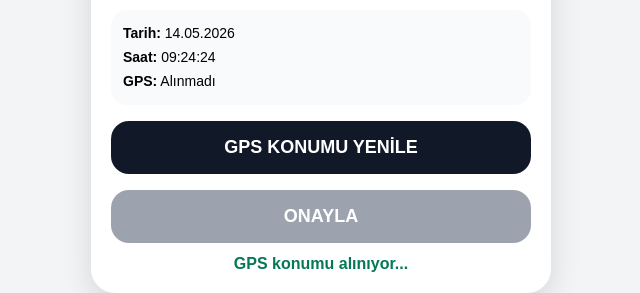
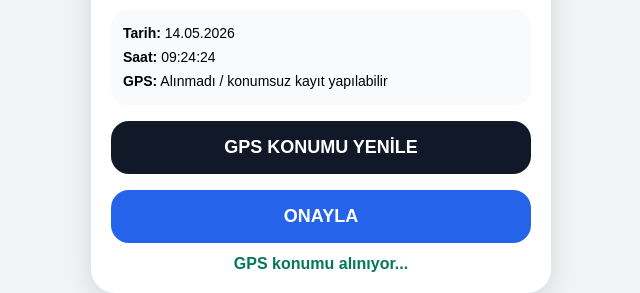
Before and after one commit to oyunicinonursahin-bit/sulama-kayit-app, a React (Vite) app: page / in a window 1280 px wide. Shown: the part 492-785 px from the top of the page, without its empty margins (319-959 px from the left). Built offline with nearby package versions, Linux system fonts and the light colour scheme; no server answers.

Commit message:
konumsuz kayit izni eklendi

```diff
--- a/src/App.jsx
+++ b/src/App.jsx
@@ -4,7 +4,6 @@ const GOOGLE_SCRIPT_URL =
   "https://script.google.com/macros/s/AKfycbxD_LKGCZTpAcC8EUw5Bd3Uy0Q-aFLPY1FAe12-E1W0M1v-if1EAHjTW9SzMn5Tp6vc/exec";
 
 export default function App() {
-
   const personelListesi = [
     "Burak Ateş",
     "Görkem Turan",
@@ -58,34 +57,26 @@ export default function App() {
   const [gonderiliyor, setGonderiliyor] = React.useState(false);
 
   React.useEffect(() => {
-
     const eskiKayitlar = JSON.parse(
       localStorage.getItem("sahaKayitlari") || "[]"
     );
 
     setKayitlar(eskiKayitlar);
-
     konumGetir();
-
   }, []);
 
   const konumGetir = () => {
-
     setDurum("GPS konumu alınıyor...");
     setHata(false);
 
     if (!navigator.geolocation) {
-
-      setDurum("Bu cihaz GPS desteklemiyor.");
-      setHata(true);
-
+      setDurum("Bu cihaz GPS desteklemiyor. Konumsuz kayıt yapılabilir.");
+      setHata(false);
       return;
     }
 
     navigator.geolocation.getCurrentPosition(
-
       (position) => {
-
         setKonum({
           lat: position.coords.latitude,
           lng: position.coords.longitude,
@@ -94,15 +85,11 @@ export default function App() {
         setDurum("GPS konumu alındı.");
         setHata(false);
       },
-
       () => {
-
         setKonum(null);
-
-        setDurum("GPS alınamadı. Konum izni verin.");
-        setHata(true);
+        setDurum("GPS alınamadı. Konumsuz kayıt yapılabilir.");
+        setHata(false);
       },
-
       {
         enableHighAccuracy: true,
         timeout: 15000,
@@ -112,38 +99,21 @@ export default function App() {
   };
 
   const kaydet = async () => {
-
     if (gonderiliyor) return;
 
     setGonderiliyor(true);
 
     if (!personel || !sayacId || !hidrantNo || !islem) {
-
-      setDurum(
-        "Personel, Sayaç ID, Hidrant No ve yapılan iş zorunludur."
-      );
-
+      setDurum("Personel, Sayaç ID, Hidrant No ve yapılan iş zorunludur.");
       setHata(true);
       setGonderiliyor(false);
-
       return;
     }
 
     if (islem === "Tamir" && !aciklama.trim()) {
-
       setDurum("Tamir işlemi için açıklama zorunludur.");
       setHata(true);
       setGonderiliyor(false);
-
-      return;
-    }
-
-    if (!konum) {
-
-      setDurum("GPS konumu zorunludur.");
-      setHata(true);
-      setGonderiliyor(false);
-
       return;
     }
 
@@ -159,7 +129,9 @@ export default function App() {
       hidrantNo,
       islem,
       aciklama: islem === "Tamir" ? aciklama : "",
-      konum: `${konum.lat.toFixed(6)}, ${konum.lng.toFixed(6)}`,
+      konum: konum
+        ? `${konum.lat.toFixed(6)}, ${konum.lng.toFixed(6)}`
+        : "Konum alınamadı",
       fotograf: fotograf ? fotograf.name : "Fotoğraf yok",
     };
 
@@ -167,35 +139,20 @@ export default function App() {
 
     setKayitlar(guncelKayitlar);
 
-    localStorage.setItem(
-      "sahaKayitlari",
-      JSON.stringify(guncelKayitlar)
-    );
+    localStorage.setItem("sahaKayitlari", JSON.stringify(guncelKayitlar));
 
     try {
-
       await fetch(GOOGLE_SCRIPT_URL, {
         method: "POST",
         body: JSON.stringify(yeniKayit),
       });
 
-      setDurum(
-        "Kayıt oluşturuldu ve Google Sheets'e gönderildi."
-      );
+      setDurum("Kayıt oluşturuldu ve Google Sheets'e gönderildi.");
+      setHata(false);
+    } catch (error) {
+      console.log("Google Sheets gönderim hatası:", error);
 
-      setHata(false);
-
-    } catch (error) {
-
-      console.log(
-        "Google Sheets gönderim hatası:",
-        error
-      );
-
-      setDurum(
-        "Kayıt cihazda saklandı. Google Sheets'e gönderilemedi."
-      );
-
+      setDurum("Kayıt cihazda saklandı. Google Sheets'e gönderilemedi.");
       setHata(true);
     }
 
@@ -210,28 +167,18 @@ export default function App() {
   };
 
   return (
-
     <div className="app">
-
       <div className="card">
-
         <h1>Sulama Birliği Saha Kayıt</h1>
 
         <label>Personel</label>
 
-        <select
-          value={personel}
-          onChange={(e) => setPersonel(e.target.value)}
-        >
-
+        <select value={personel} onChange={(e) => setPersonel(e.target.value)}>
           {personelListesi.map((item) => (
-
             <option key={item} value={item}>
               {item}
             </option>
-
           ))}
-
         </select>
 
         <label>Sayaç ID</label>
@@ -254,23 +201,15 @@ export default function App() {
 
         <label>Yapılan İş</label>
 
-        <select
-          value={islem}
-          onChange={(e) => setIslem(e.target.value)}
-        >
-
+        <select value={islem} onChange={(e) => setIslem(e.target.value)}>
           {islemListesi.map((item) => (
-
             <option key={item} value={item}>
               {item}
             </option>
-
           ))}
-
         </select>
 
         {islem === "Tamir" && (
-
           <>
             <label>Tamir Açıklaması</label>
 
@@ -293,59 +232,34 @@ export default function App() {
         />
 
         <div className="info">
-
           <div>
-            <b>Tarih:</b>{" "}
-            {new Date().toLocaleDateString("tr-TR")}
+            <b>Tarih:</b> {new Date().toLocaleDateString("tr-TR")}
           </div>
 
           <div>
-            <b>Saat:</b>{" "}
-            {new Date().toLocaleTimeString("tr-TR")}
+            <b>Saat:</b> {new Date().toLocaleTimeString("tr-TR")}
           </div>
 
           <div>
             <b>GPS:</b>{" "}
-
             {konum
               ? `${konum.lat.toFixed(6)}, ${konum.lng.toFixed(6)}`
-              : "Alınmadı"}
+              : "Alınmadı / konumsuz kayıt yapılabilir"}
           </div>
-
         </div>
 
-        <button
-          onClick={konumGetir}
-          className="secondary"
-        >
+        <button onClick={konumGetir} className="secondary">
           GPS KONUMU YENİLE
         </button>
 
-        <button
-          onClick={kaydet}
-          disabled={!konum || gonderiliyor}
-        >
-
-          {gonderiliyor
-            ? "KAYDEDİLİYOR..."
-            : "ONAYLA"}
-
+        <button onClick={kaydet} disabled={gonderiliyor}>
+          {gonderiliyor ? "KAYDEDİLİYOR..." : "ONAYLA"}
         </button>
 
         {durum && (
-
-          <div className={
-            hata
-              ? "status error"
-              : "status"
-          }>
-            {durum}
-          </div>
-
+          <div className={hata ? "status error" : "status"}>{durum}</div>
         )}
-
       </div>
-
     </div>
   );
 }
```
